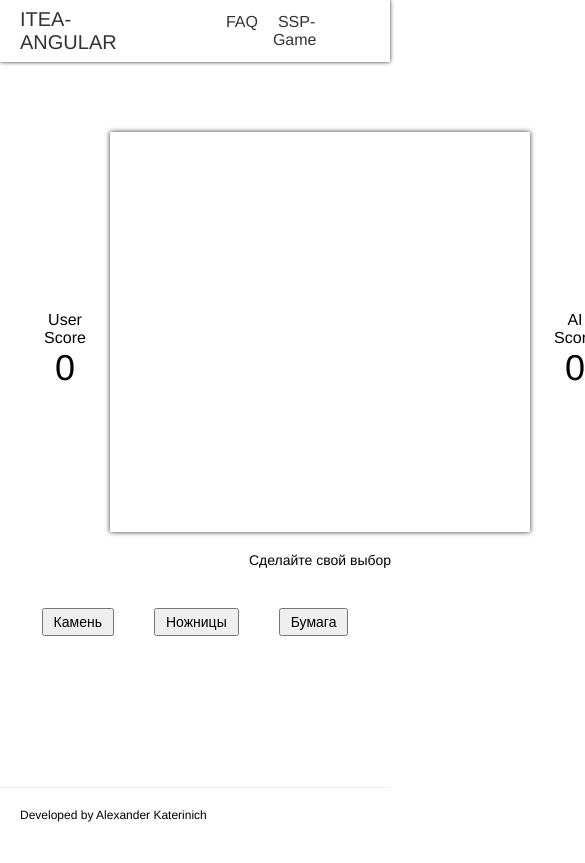
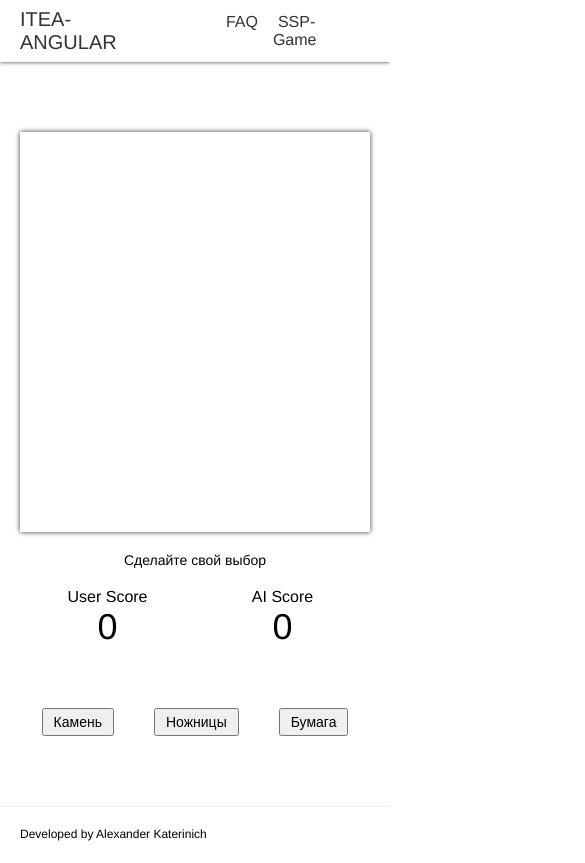
Before and after one commit to Pan1k/itea-angular, an Angular app: page /ssp-game in a window 390 px wide. Shown: the top 863 px of the page, 585 px wide, since content can reach past the window. Built offline with nearby package versions, Linux system fonts and the light colour scheme.

Commit message:
Adding media queries

```diff
--- a/src/app/pages/ssp-game/ssp-game.component.scss
+++ b/src/app/pages/ssp-game/ssp-game.component.scss
@@ -16,6 +16,10 @@
   align-items: stretch;
   height: 100%;
 
+  @media all and (max-width: 767px) {
+    flex-wrap: wrap;
+  }
+
   &__score {
     display: flex;
     flex-direction: column;
@@ -26,6 +30,11 @@
     font-size: 36px;
     padding: 20px 15px;
 
+    @media all and (max-width: 767px) {
+      width: calc(50% - 30px);
+      order: 2;
+    }
+
     span {
       text-align: center;
       font-size: 16px;
@@ -35,6 +44,11 @@
   &__main {
     width: 420px;
     flex: none;
+
+    @media all and (max-width: 767px) {
+      width: 100%;
+      order: 1;
+    }
 
     & > .message {
       font-size: 14px;
--- a/src/app/pages/ssp-game/ssp-game.component.ts
+++ b/src/app/pages/ssp-game/ssp-game.component.ts
@@ -80,8 +80,8 @@ export class SspGameComponent implements OnInit {
     let result: IGameResults = {
       time: date,
       result: this.gameResult,
-      userChoice: this.AIChoice,
-      aiChoice: this.userChoice,
+      userChoice: this.userChoice,
+      aiChoice: this.AIChoice,
       score: `${this.userScore}:${this.aiScore}`
     }
     this.gameResults = [
```
